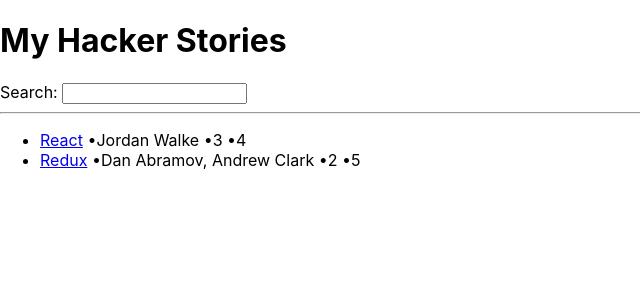
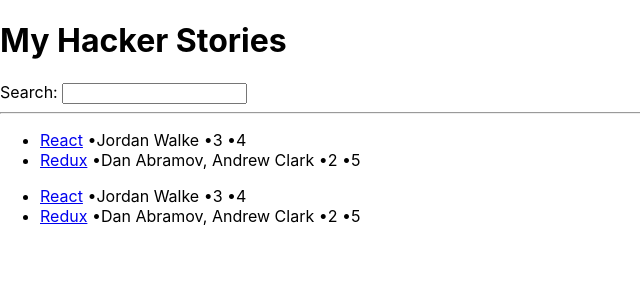
Before and after one commit to waihon/hacker-stories, a React (Create React App) app: page / in a window 1280 px wide. Shown: the top 300 px of the page, without its empty margins (0-640 px from the left). Built offline with nearby package versions, Linux system fonts and the light colour scheme.

Commit message:
Create another instance of List component

```diff
--- a/src/App.js
+++ b/src/App.js
@@ -19,6 +19,7 @@
   },
 ]
 
+// Declaration of App component
 function App() {
   return (
     <div>
@@ -29,12 +30,15 @@
 
       <hr />
 
+      {/* Creating an instance of List component */}
       <List />
-
+      {/* Creating another instance of List component */}
+      <List />
     </div>
   );
 }
 
+// Declaration of List component
 function List() {
   return (
     <ul>
```
